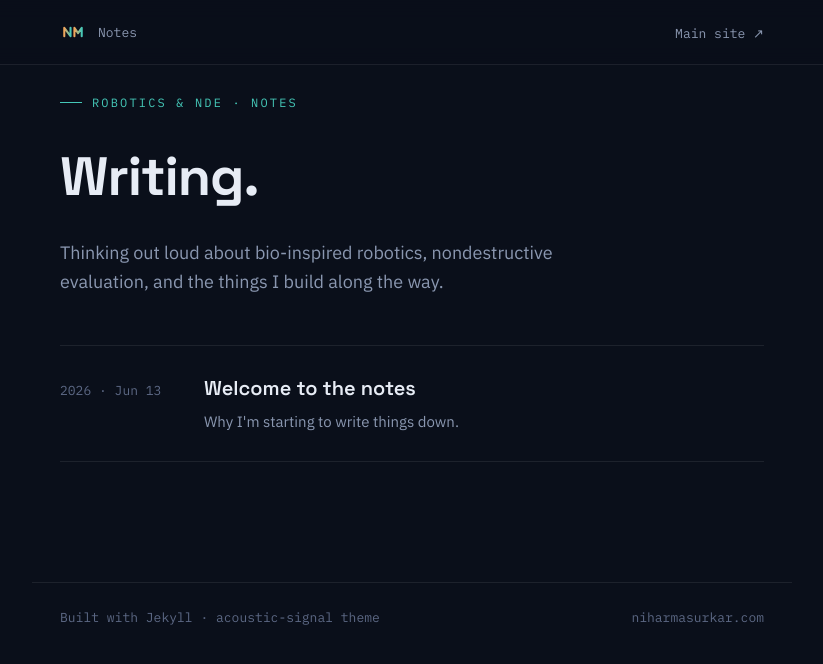
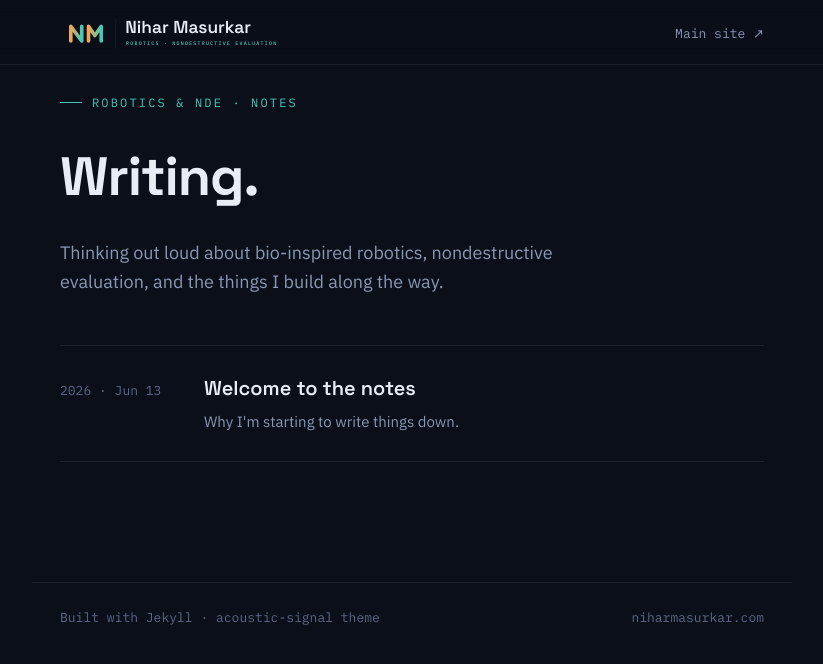
Before and after one commit to NiharMasurkar/blog-niharmasurkar, a Jekyll site: the page built from index.html, in a window 1280 px wide. Shown: the top 664 px of the page, without its empty margins (228-1051 px from the left). Built offline with Jekyll 4.4.1, drawn with Linux system fonts in a browser that asks for light colours.

Commit message:
update mainpage

```diff
--- a/_layouts/default.html
+++ b/_layouts/default.html
@@ -21,7 +21,23 @@
 <body>
   <nav>
     <div class="nav-inner wrap">
-      <a class="brand" href="{{ '/' | relative_url }}"><img src="{{ '/assets/logo-mark.svg' | relative_url }}" alt="NM" height="26" width="26" style="height:26px;width:auto;"><span class="brand-text">Notes</span></a>
+      <a class="brand" href="{{ '/' | relative_url }}">
+        <svg class="brand-logo" viewBox="0 20 540 92" role="img" aria-label="Nihar Masurkar — Robotics and Nondestructive Evaluation" xmlns="http://www.w3.org/2000/svg">
+          <defs>
+            <linearGradient id="nmw" x1="0" y1="0" x2="1" y2="0">
+              <stop offset="0" stop-color="#F2A65A"/>
+              <stop offset="1" stop-color="#45C8B8"/>
+            </linearGradient>
+          </defs>
+          <g transform="translate(8,15) scale(0.55)" fill="none" stroke="url(#nmw)" stroke-width="16" stroke-linecap="round" stroke-linejoin="round">
+            <path d="M33 132 L33 68 L81 132 L81 68"/>
+            <path d="M111 132 L111 68 L139 108 L167 68 L167 132"/>
+          </g>
+          <line x1="135" y1="34" x2="135" y2="106" stroke="rgba(255,255,255,0.14)" stroke-width="1"/>
+          <text x="158" y="68" font-size="42" font-family="'Space Grotesk',sans-serif" font-weight="600" fill="#E7ECF5">Nihar Masurkar</text>
+          <text x="160" y="98" font-size="12" font-family="'IBM Plex Mono',monospace" font-weight="500" fill="#45C8B8" letter-spacing="3">ROBOTICS · NONDESTRUCTIVE EVALUATION</text>
+        </svg>
+      </a>
       <div class="nav-links">
         <a href="https://niharmasurkar.com">Main site ↗</a>
       </div>
--- a/assets/css/blog.css
+++ b/assets/css/blog.css
@@ -38,6 +38,8 @@ nav{
 .nav-inner{display:flex;align-items:center;justify-content:space-between;height:64px}
 .brand{display:inline-flex;align-items:center;gap:12px;line-height:0}
 .brand img{display:block;height:26px;width:auto}
+.brand-logo{display:block;height:38px;width:auto}
+.brand-mark{font-family:var(--display);font-weight:700;font-size:16px;letter-spacing:.04em;color:var(--ink)}
 .brand-text{font-family:var(--mono);font-size:13px;color:var(--muted);line-height:1}
 .nav-links a{font-family:var(--mono);font-size:13px;color:var(--muted);transition:color .2s}
 .nav-links a:hover{color:var(--ink)}
@@ -123,5 +125,5 @@ main{padding-top:64px}
   .post-row{flex-direction:column;gap:6px}
   .post-row-date{min-width:auto}
   .post-row-arrow{display:none}
-  .nav-links{display:none}
+  .brand-logo{height:26px}
 }
```
